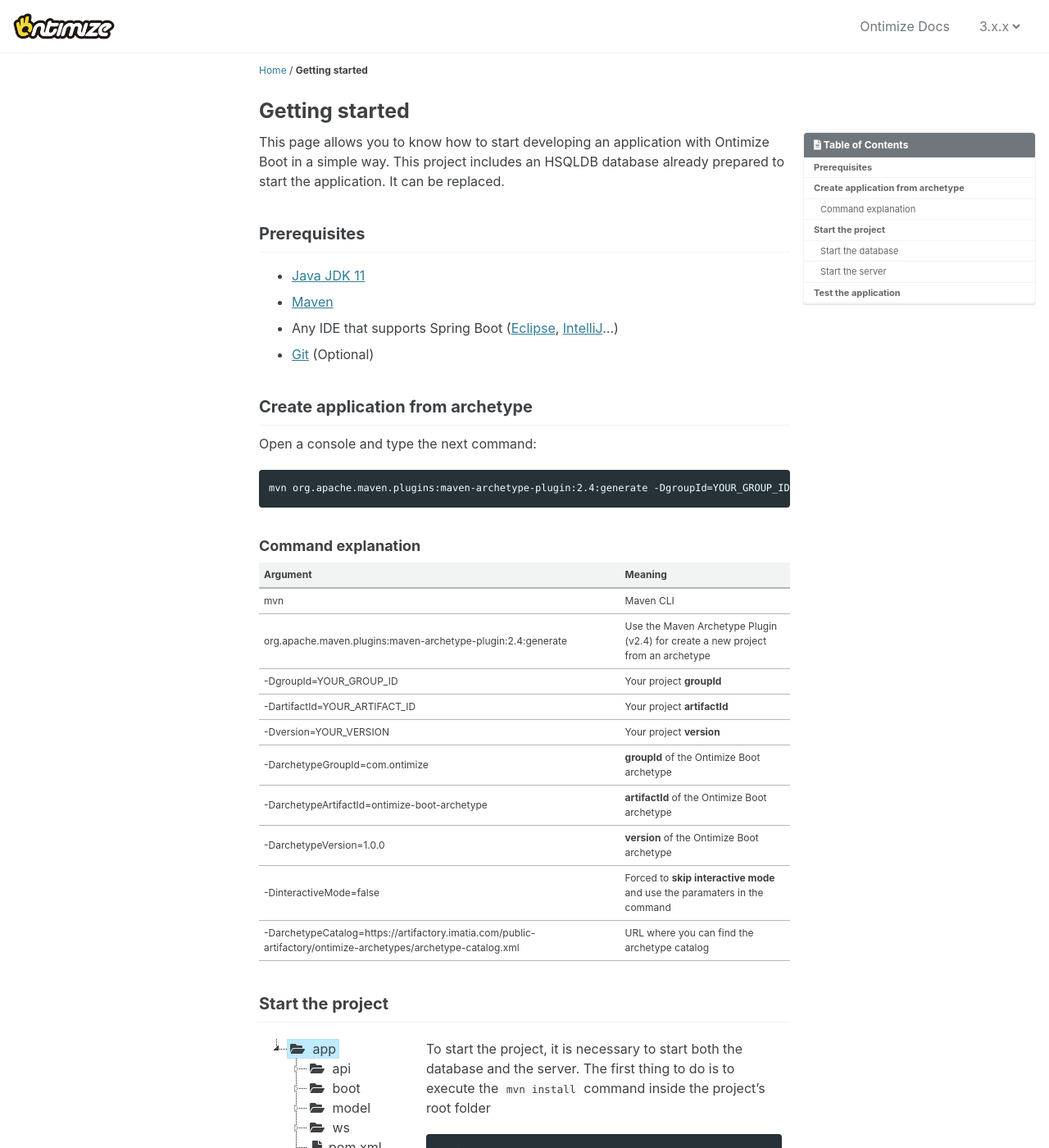
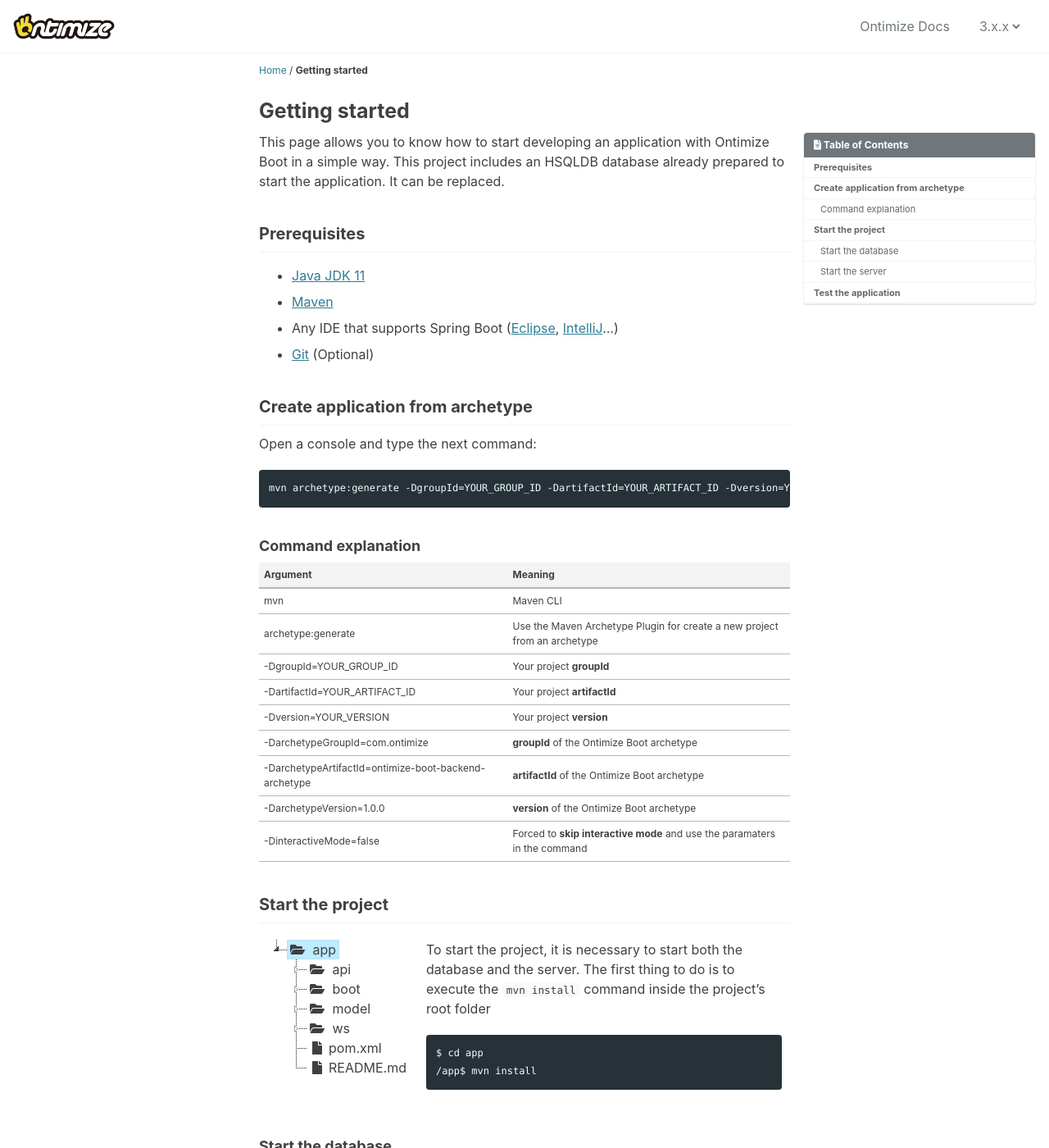
Before and after one commit to ontimize/ontimize-boot, a Jekyll site: the page built from _pages/getting_started.md, in a window 1280 px wide and 1400 px high. Shown: the whole window at 82% size. Built offline with Jekyll 4.4.1, drawn with Linux system fonts in a browser that asks for light colours; cached includes are drawn as plain includes.

Commit message:
Update archetype version 3.x.x and maven central archetype

```diff
--- a/_pages/getting_started.md
+++ b/_pages/getting_started.md
@@ -20,22 +20,21 @@
 
 Open a console and type the next command:
 
-    mvn org.apache.maven.plugins:maven-archetype-plugin:2.4:generate -DgroupId=YOUR_GROUP_ID -DartifactId=YOUR_ARTIFACT_ID -Dversion=YOUR_VERSION -DarchetypeGroupId=com.ontimize -DarchetypeArtifactId=ontimize-boot-archetype -DarchetypeVersion=1.0.0 -DinteractiveMode=false -DarchetypeCatalog=https://artifactory.imatia.com/public-artifactory/ontimize-archetypes/archetype-catalog.xml
+    mvn archetype:generate -DgroupId=YOUR_GROUP_ID -DartifactId=YOUR_ARTIFACT_ID -Dversion=YOUR_VERSION -DarchetypeGroupId=com.ontimize -DarchetypeArtifactId=ontimize-boot-backend-archetype -DarchetypeVersion=1.0.0 -DinteractiveMode=false
 
 ### Command explanation
 
 | Argument | Meaning |
 |--|--|
 | mvn | Maven CLI |
-| org.apache.maven.plugins:maven-archetype-plugin:2.4:generate | Use the Maven Archetype Plugin (v2.4) for create a new project from an archetype|
+| archetype:generate | Use the Maven Archetype Plugin for create a new project from an archetype|
 |-DgroupId=YOUR_GROUP_ID|Your project **groupId**|
 |-DartifactId=YOUR_ARTIFACT_ID|Your project **artifactId**|
 |-Dversion=YOUR_VERSION|Your project **version**|
 |-DarchetypeGroupId=com.ontimize|**groupId** of the Ontimize Boot archetype|
-|-DarchetypeArtifactId=ontimize-boot-archetype|**artifactId** of the Ontimize Boot archetype|
+|-DarchetypeArtifactId=ontimize-boot-backend-archetype|**artifactId** of the Ontimize Boot archetype|
 |-DarchetypeVersion=1.0.0|**version** of the Ontimize Boot archetype|
 |-DinteractiveMode=false| Forced to **skip interactive mode** and use the paramaters in the command|
-|-DarchetypeCatalog=https://artifactory.imatia.com/public-artifactory/ontimize-archetypes/archetype-catalog.xml| URL where you can find the archetype catalog  |
 
 ## Start the project
 
```
